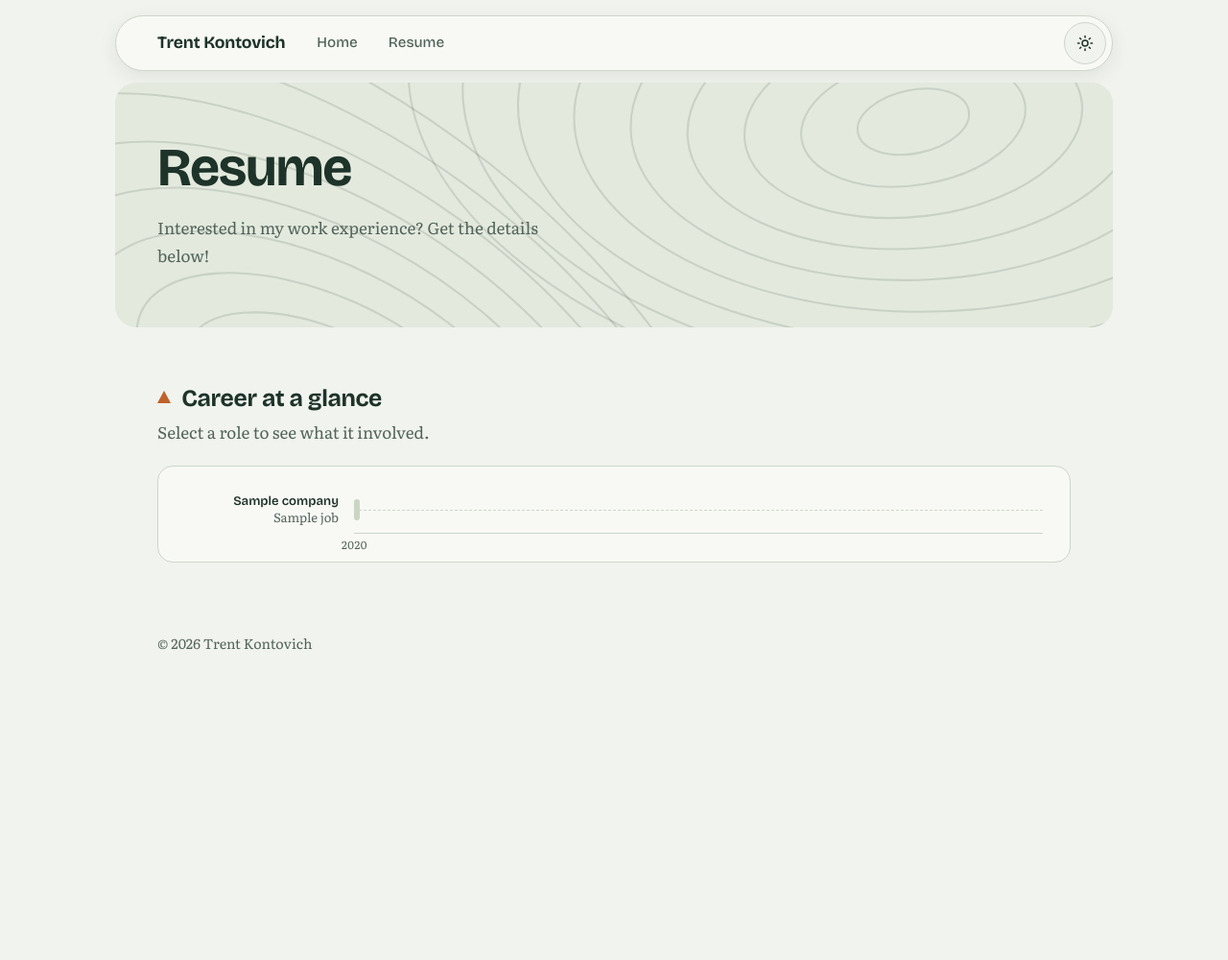
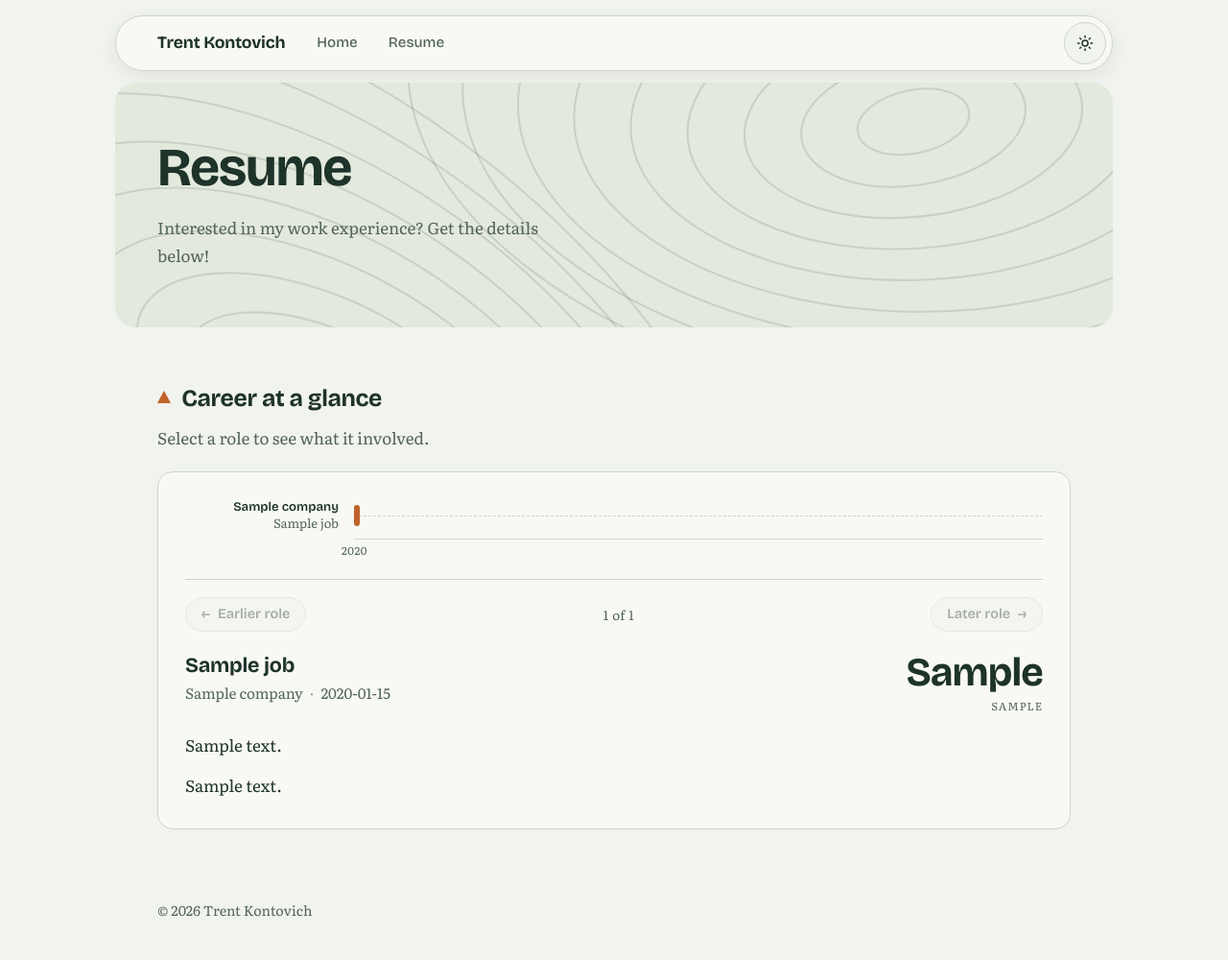
Before and after one commit to tkontovich/personal-site, a Django app: template mysite/templates/mysite/resume.html in a window 1280 px wide. Shown: the whole page at 96% size. Before the commit the page ends 677 px from the top, so only its background shows below. Run offline with Django 5.2, Linux system fonts and the light colour scheme; the template is opened without the code that fills it: most values are stand-ins (such as "Sample title", 1, 10 or a date in 2020); some libraries are stand-ins or nearby versions.

Commit message:
Show full role write-ups, make roles easier to navigate, and polish home
Resume: each role's write-up is shown in full. With Highlights gone the
timeline panel is the only place it appears, so clipping it behind See more
only added a click. The _expandable partial and its script are removed, and a
print rule lists every role in printed or PDF copies.

Role navigation: the timeline bars were buttons, so keyboard and screen reader
users could already reach them, but nothing described how they related to the
role details, and the bars are small targets. The chart is now a tab list with
each role panel as its tab panel: arrow keys move between roles (Home and End
jump to the ends), with focus kept on one tab at a time. "Earlier role" and
"Later role" buttons with a "3 of 6" count sit under the chart as a larger,
labeled alternative, and announce the role they move to. Each bar's click
target now spans its full row, and clicking a role's label selects it.

Home: the About me heading drops by the card's top border and padding, and
headings now trim to their letters, so it lines up with "Want to see more?"
beside it. Pointing at a role in the resume preview shows that role's title
and dates, and clicking opens the resume with that role selected
(/resume/#role-2).

Co-Authored-By: Claude Opus 5 <noreply@anthropic.com>

```diff
--- a/mysite/static/mysite/styles.css
+++ b/mysite/static/mysite/styles.css
@@ -30,6 +30,7 @@
     --pad: clamp(20px, 4vw, 44px);
     --radius-panel: 22px;
     --radius-card: 16px;
+    --card-pad-y: 20px;
 
     color-scheme: light;
 }
@@ -501,7 +524,7 @@ main:focus {
 }
 
 .section-intro {
-    margin-top: 6px;
+    margin-top: 12px;
     color: var(--muted);
 }
 
@@ -578,8 +601,23 @@ main:focus {
     background-color: var(--bar-hover);
 }
 
-.span-bar[aria-pressed="true"] {
+.span-bar[aria-selected="true"] {
     background-color: var(--accent);
+}
+
+/* Stretch each bar's click target to the full height of its row. */
+.span-bar::before {
+    content: "";
+    position: absolute;
+    top: -4px;
+    right: 0;
+    bottom: -4px;
+    left: 0;
+}
+
+/* Clicking a role's label selects it too. */
+.span-label {
+    cursor: pointer;
 }
 
 .span-ticks {
@@ -606,10 +644,8 @@ main:focus {
 }
 
 .role-panel {
-    margin-top: 20px;
-    padding: 24px 0;
-    border-top: 1px solid var(--rule);
-    scroll-margin-top: 24px;
+    margin-top: 22px;
+    padding-bottom: 24px;
 }
 
 /* Title and dates on the left, time in the role on the right, at every width. */
@@ -665,88 +701,78 @@ main:focus {
     text-transform: uppercase;
 }
 
-/* "See more": a write-up clipped to about five lines with a fade. */
-.expandable {
-    position: relative;
+.role-writeup {
     max-width: 72ch;
-    margin-top: 14px;
+    margin-top: 16px;
 }
 
-.expandable-content {
-    overflow: hidden;
-    transition: max-height 0.35s ease;
-}
-
-.expandable.is-clamped .expandable-content {
-    max-height: calc(5 * 1.7em + 4px);
-}
-
-.expandable-content > * + * {
+.role-writeup > * + * {
     margin-top: 0.8em;
 }
 
-.expandable-content ul {
+.role-writeup ul {
     padding-left: 1.2em;
 }
 
-.expandable-content li + li {
+.role-writeup li + li {
     margin-top: 0.6em;
 }
 
-.expandable.is-clamped::after {
-    content: "";
-    position: absolute;
-    right: 0;
-    bottom: 0;
-    left: 0;
-    height: 4.5em;
-    background: linear-gradient(to bottom, var(--card-clear), var(--card) 70%);
-    pointer-events: none;
+/* Earlier and later buttons: a large, labeled alternative to the timeline bars. */
+.role-stepper {
+    display: flex;
+    align-items: center;
+    justify-content: space-between;
+    gap: 12px;
+    margin-top: 18px;
+    padding-top: 18px;
+    border-top: 1px solid var(--rule);
 }
 
-.expandable-toggle {
+.stepper-button {
     display: inline-flex;
     align-items: center;
-    gap: 0.5em;
-    padding: 0;
-    border: 0;
-    background: none;
-    color: var(--ink);
+    gap: 8px;
+    padding: 10px 16px;
+    border: 1px solid var(--rule);
+    border-radius: 999px;
+    background-color: var(--bg);
     font-family: var(--font-display);
-    font-size: 0.95rem;
+    font-size: 0.9rem;
     font-weight: 600;
+    line-height: 1;
     cursor: pointer;
+    transition: border-color 0.15s ease, color 0.15s ease;
 }
 
-.expandable-toggle:hover {
+.stepper-button:hover:not([aria-disabled="true"]) {
+    border-color: var(--accent);
     color: var(--accent-ink);
 }
 
-.expandable-toggle::after {
-    content: "";
-    width: 0.45em;
-    height: 0.45em;
-    margin-top: -0.25em;
-    border-right: 2px solid currentColor;
-    border-bottom: 2px solid currentColor;
-    transform: rotate(45deg);
+/* At either end the button stays focusable but does nothing, so focus isn't lost. */
+.stepper-button[aria-disabled="true"] {
+    color: var(--muted);
+    opacity: 0.5;
+    cursor: default;
 }
 
-/* "See more" sits on the fade; "Collapse" follows the full text. */
-.expandable-more {
-    position: absolute;
-    bottom: 0;
-    left: 0;
-    z-index: 1;
+.stepper-count {
+    color: var(--muted);
+    font-size: 0.85rem;
+    font-variant-numeric: tabular-nums;
 }
 
-.expandable-less {
-    margin-top: 10px;
-}
-
-.expandable-less::after {
-    margin-top: 0.3em;
-    transform: rotate(-135deg);
+.visually-hidden {
+    position: absolute !important;
+    width: 1px;
+    height: 1px;
+    margin: -1px;
+    padding: 0;
+    overflow: hidden;
+    clip: rect(0 0 0 0);
+    white-space: nowrap;
+    border: 0;
 }
 
 @media (max-width: 600px) {
--- a/mysite/templates/mysite/_expandable.html
+++ /dev/null
@@ -1,14 +0,0 @@
-{% load markdown_deux_tags %}
-{% comment %}
-A role's full write-up (summary, then details), clipped with a fade and
-expanded by "See more". The script in resume.html manages the state; without
-JavaScript the full text is shown. Pass `job` and a unique `content_id`.
-{% endcomment %}
-<div class="expandable">
-    <div class="expandable-content" id="{{ content_id }}">
-        {{ job.summary|markdown }}
-        {% if job.details %}{{ job.details|markdown }}{% endif %}
-    </div>
-    <button type="button" class="expandable-toggle expandable-more" aria-controls="{{ content_id }}" aria-expanded="false" hidden>See more</button>
-    <button type="button" class="expandable-toggle expandable-less" aria-controls="{{ content_id }}" aria-expanded="true" hidden>Collapse</button>
-</div>
--- a/mysite/templates/mysite/layout.html
+++ b/mysite/templates/mysite/layout.html
@@ -23,7 +23,7 @@
     <link rel="preconnect" href="https://fonts.googleapis.com">
     <link rel="preconnect" href="https://fonts.gstatic.com" crossorigin>
     <link rel="stylesheet" href="https://fonts.googleapis.com/css2?family=Bricolage+Grotesque:opsz,wght@12..96,500..700&family=Literata:ital,opsz,wght@0,7..72,400;0,7..72,600;1,7..72,400&display=swap">
-    <link rel="stylesheet" href="{% static 'mysite/styles.css' %}?v=23">
+    <link rel="stylesheet" href="{% static 'mysite/styles.css' %}?v=24">
 
     {% block script %}
     {% endblock %}
--- a/mysite/templates/mysite/resume.html
+++ b/mysite/templates/mysite/resume.html
@@ -1,12 +1,10 @@
 {% extends 'mysite/layout.html' %}
 {% load markdown_deux_tags %}
 
-<!-- use this to change the title if needed -->
 {% block title %}
 Trent Kontovich: Resume
 {% endblock %}
 
-<!-- main page content -->
 {% block body %}
 
 <div class="page-width">
@@ -18,7 +16,6 @@ Trent Kontovich: Resume
     </section>
 
     <div class="content" id="resume-main">
-
         <section class="resume-section" aria-labelledby="glance-heading">
             <div class="section-head">
                 <h2 class="section-title" id="glance-heading">Career at a glance</h2>
@@ -26,21 +23,29 @@ Trent Kontovich: Resume
             </div>
 
             <div class="career-panel">
-            <div class="career-chart" id="career-chart" data-domain-start="{{ resume.domain_start }}" data-domain-months="{{ resume.domain_months }}">
+                {% comment %}
+                The timeline is a set of tabs: each bar selects a role panel below it.
+                Tab and arrow keys move between roles, and the Earlier and Later
+                buttons offer a larger, labeled way to do the same.
+                {% endcomment %}
+                <div class="career-chart" id="career-chart" role="tablist" aria-label="Roles, oldest to newest" aria-orientation="vertical"
+                     data-domain-start="{{ resume.domain_start }}" data-domain-months="{{ resume.domain_months }}">
                     {% for job in resume.timeline %}
-                <div class="span-row">
-                    <div class="span-label">
+                    <div class="span-row" role="presentation">
+                        <div class="span-label" aria-hidden="true">
                             <span class="span-company">{{ job.company }}</span>
                             <span class="span-role">{{ job.short_title }}</span>
                         </div>
-                    <div class="span-track">
-                        <button type="button"
+                        <div class="span-track" role="presentation">
+                            <button type="button" role="tab"
+                                    id="tab-{{ job.key }}"
                                     class="span-bar{% if job.is_current %} span-bar--current{% endif %}"
                                     style="left: {{ job.left }}; width: {{ job.width }};"
                                     data-role="{{ job.key }}"
                                     {% if job.is_current %}data-current-start="{{ job.start }}"{% endif %}
                                     aria-controls="panel-{{ job.key }}"
-                                aria-pressed="{% if job.is_selected %}true{% else %}false{% endif %}"
+                                    aria-selected="{% if job.is_selected %}true{% else %}false{% endif %}"
+                                    tabindex="{% if job.is_selected %}0{% else %}-1{% endif %}"
                                     aria-label="{{ job.title }}, {{ job.company }}, {{ job.dates }}"></button>
                         </div>
                     </div>
@@ -53,13 +58,19 @@ Trent Kontovich: Resume
                     </div>
                 </div>
 
-            <div class="role-panels" aria-live="polite">
+                <div class="role-stepper" hidden>
+                    <button type="button" class="stepper-button" id="role-earlier"><span aria-hidden="true">&larr;</span> Earlier role</button>
+                    <span class="stepper-count" id="role-count" aria-hidden="true"></span>
+                    <button type="button" class="stepper-button" id="role-later">Later role <span aria-hidden="true">&rarr;</span></button>
+                </div>
+                <p class="visually-hidden" id="role-announcer" aria-live="polite"></p>
+
                 {% for job in resume.jobs %}
-                <div class="role-panel" id="panel-{{ job.key }}" data-role="{{ job.key }}"{% if not job.is_selected %} hidden{% endif %}>
+                <div class="role-panel" id="panel-{{ job.key }}" role="tabpanel" aria-labelledby="tab-{{ job.key }}" tabindex="0"{% if not job.is_selected %} hidden{% endif %}>
                     <div class="role-panel-head">
                         <div>
                             <h3 class="role-title">{{ job.title }}</h3>
-                            <p class="position-meta subheader-text">
+                            <p class="position-meta">
                                 <span>{{ job.company }}</span><span class="separator" aria-hidden="true">&middot;</span><span>{{ job.dates }}</span>
                             </p>
                         </div>
@@ -68,90 +79,77 @@ Trent Kontovich: Resume
                             <span class="role-tenure-unit">{{ job.tenure_unit }}</span>
                         </div>
                     </div>
-                    {% with content_id="panel-content-"|add:job.key %}
-                    {% include "mysite/_expandable.html" %}
-                    {% endwith %}
+                    <div class="role-writeup">
+                        {{ job.summary|markdown }}
+                        {% if job.details %}{{ job.details|markdown }}{% endif %}
+                    </div>
                 </div>
                 {% endfor %}
             </div>
-        </div>
         </section>
-
-
     </div>
 </div>
 
 <script>
     (function () {
-        // A role's write-up is "clamped" (clipped with a fade and See more), "expanded"
-        // (full, with Collapse), or "fits" (short enough to need neither).
-        // Nothing is clipped until this script runs, so the text is never lost.
-        const blocks = Array.from(document.querySelectorAll('.expandable'));
-        const ANIMATION_MS = 400;
-        const reduceMotion = window.matchMedia('(prefers-reduced-motion: reduce)').matches;
+        const chart = document.getElementById('career-chart');
+        if (!chart) return;
 
-        function setState(block, state) {
-            block.dataset.state = state;
-            block.classList.toggle('is-clamped', state === 'clamped');
-            block.querySelector('.expandable-more').hidden = state !== 'clamped';
-            block.querySelector('.expandable-less').hidden = state !== 'expanded';
+        // Bars and their labels are in timeline order, oldest first.
+        const tabs = Array.from(chart.querySelectorAll('[role="tab"]'));
+        const labels = Array.from(chart.querySelectorAll('.span-label'));
+        const stepper = document.querySelector('.role-stepper');
+        const earlier = document.getElementById('role-earlier');
+        const later = document.getElementById('role-later');
+        const count = document.getElementById('role-count');
+        const announcer = document.getElementById('role-announcer');
+        let selected = tabs.findIndex(tab => tab.getAttribute('aria-selected') === 'true');
+
+        function select(index, options) {
+            const { focusTab = false, announce = false } = options || {};
+            selected = Math.max(0, Math.min(tabs.length - 1, index));
+
+            tabs.forEach(function (tab, i) {
+                const isSelected = i === selected;
+                tab.setAttribute('aria-selected', String(isSelected));
+                tab.tabIndex = isSelected ? 0 : -1;
+                document.getElementById(tab.getAttribute('aria-controls')).hidden = !isSelected;
+            });
+
+            // At either end the button stays focusable but does nothing, so focus isn't lost.
+            earlier.setAttribute('aria-disabled', String(selected === 0));
+            later.setAttribute('aria-disabled', String(selected === tabs.length - 1));
+            count.textContent = (selected + 1) + ' of ' + tabs.length;
+
+            const tab = tabs[selected];
+            if (focusTab) tab.focus();
+            // Arrow keys move focus to the tab, which screen readers announce on their
+            // own. The Earlier and Later buttons keep focus, so they announce here.
+            if (announce) announcer.textContent = tab.getAttribute('aria-label') + '. Role ' + (selected + 1) + ' of ' + tabs.length + '.';
         }
 
-        function measure(block) {
-            // Hidden role panels have no size yet; they're measured when selected.
-            if (block.dataset.state === 'expanded' || block.offsetParent === null) return;
-            const content = block.querySelector('.expandable-content');
-            content.style.maxHeight = '';
-            block.classList.add('is-clamped');
-            setState(block, content.scrollHeight > content.clientHeight + 4 ? 'clamped' : 'fits');
-        }
-
-        function expand(block, moveFocus) {
-            const content = block.querySelector('.expandable-content');
-            content.style.maxHeight = content.scrollHeight + 'px';
-            setState(block, 'expanded');
-            if (moveFocus) block.querySelector('.expandable-less').focus({ preventScroll: true });
-            // Release the height once the animation ends, so resizing never clips text.
-            setTimeout(function () {
-                if (block.dataset.state === 'expanded') content.style.maxHeight = 'none';
-            }, ANIMATION_MS);
-        }
-
-        function collapse(block) {
-            const content = block.querySelector('.expandable-content');
-            content.style.maxHeight = content.scrollHeight + 'px';
-            void content.offsetHeight; // start the animation from the full height
-            content.style.maxHeight = '';
-            setState(block, 'clamped');
-            block.querySelector('.expandable-more').focus({ preventScroll: true });
-
-            // Collapsing a long entry from its bottom can leave its start above the
-            // top of the window, so bring the entry back into view.
-            const entry = block.closest('.role-panel');
-            if (entry.getBoundingClientRect().top < 24) {
-                entry.scrollIntoView({ block: 'start', behavior: reduceMotion ? 'auto' : 'smooth' });
-            }
-        }
-
-        const chart = document.getElementById('career-chart');
-        if (chart) {
-            const bars = Array.from(chart.querySelectorAll('.span-bar'));
-            const panels = Array.from(document.querySelectorAll('.role-panel'));
-
-            bars.forEach(function (bar) {
-                bar.addEventListener('click', function () {
-                    bars.forEach(b => b.setAttribute('aria-pressed', String(b === bar)));
-                    panels.forEach(function (panel) {
-                        panel.hidden = panel.dataset.role !== bar.dataset.role;
-                        // Every role opens clipped, however it was left.
-                        const block = panel.querySelector('.expandable');
-                        if (!panel.hidden && block) {
-                            delete block.dataset.state;
-                            measure(block);
-                        }
+        tabs.forEach(function (tab, i) {
+            tab.addEventListener('click', () => select(i));
+            tab.addEventListener('keydown', function (event) {
+                const moves = { ArrowUp: i - 1, ArrowLeft: i - 1, ArrowDown: i + 1, ArrowRight: i + 1, Home: 0, End: tabs.length - 1 };
+                if (!(event.key in moves)) return;
+                event.preventDefault();
+                select(moves[event.key], { focusTab: true });
             });
         });
+        labels.forEach((label, i) => label.addEventListener('click', () => select(i)));
+
+        earlier.addEventListener('click', function () {
+            if (selected > 0) select(selected - 1, { announce: true });
         });
+        later.addEventListener('click', function () {
+            if (selected < tabs.length - 1) select(selected + 1, { announce: true });
+        });
+
+        // The homepage resume preview links here with a role in the address, like #role-2.
+        const linked = tabs.findIndex(tab => '#' + tab.dataset.role === window.location.hash);
+        select(linked === -1 ? selected : linked);
+        stepper.hidden = false;
 
         // The page is rendered at deploy time, so bring the current role's bar
         // and tenure up to today. formatTenure mirrors format_tenure in content.py.
@@ -176,26 +174,6 @@ Trent Kontovich: Resume
                 el.querySelector('.role-tenure-unit').textContent = unit;
             }
         });
-        }
-
-        // Printed or saved-as-PDF copies should include everything.
-        window.addEventListener('beforeprint', () => blocks.forEach(function (block) {
-            if (block.dataset.state === 'clamped') expand(block, false);
-        }));
-
-        blocks.forEach(function (block) {
-            block.querySelector('.expandable-more').addEventListener('click', () => expand(block, true));
-            block.querySelector('.expandable-less').addEventListener('click', () => collapse(block));
-        });
-        blocks.forEach(measure);
-
-        // Web fonts and window width both change where text wraps, so measure again.
-        if (document.fonts) document.fonts.ready.then(() => blocks.forEach(measure));
-        let resizeTimer;
-        window.addEventListener('resize', function () {
-            clearTimeout(resizeTimer);
-            resizeTimer = setTimeout(() => blocks.forEach(measure), 150);
-        });
     })();
 </script>
 
```
Also changed, not shown: other parts of mysite/static/mysite/styles.css (+41 -5 lines), mysite/templates/mysite/index.html (+30 -5 lines), README.md. Lines whose indentation alone changed are shown as unchanged.
